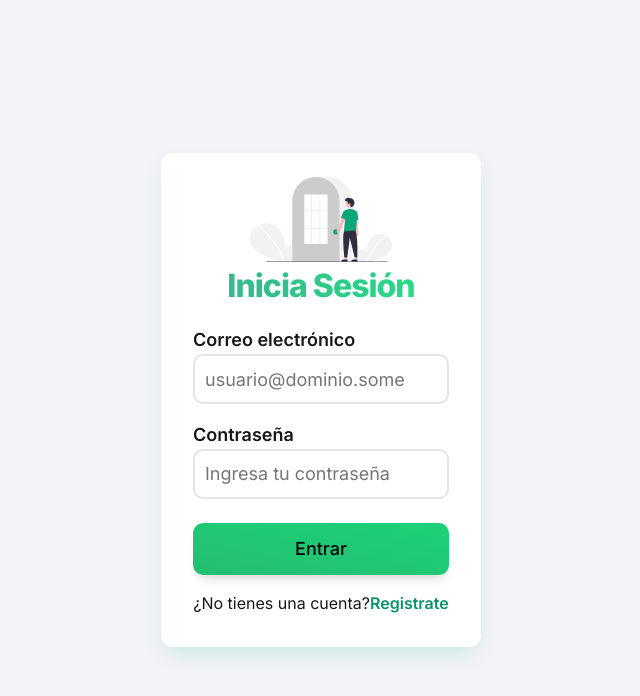
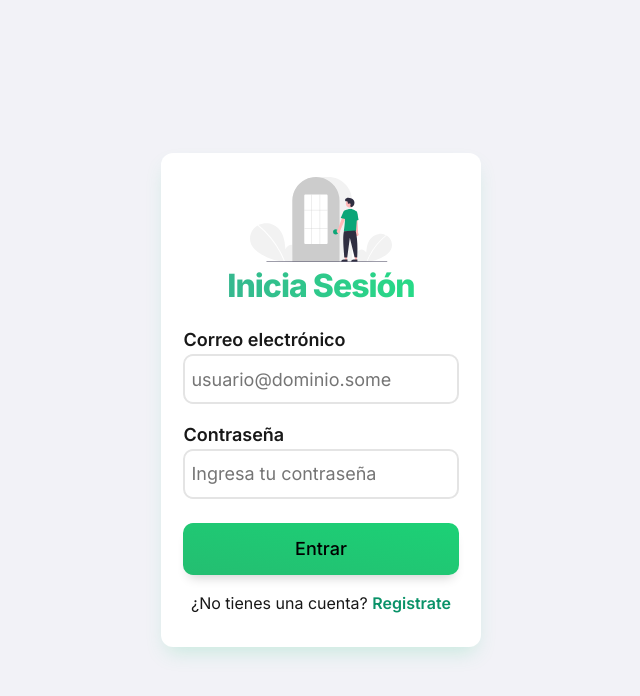
Before and after one commit to ValenciaArcega/fare, a React (Vite) app: page / in a window 1280 px wide. Shown: the top 696 px of the page, without its empty margins (319-959 px from the left). Built offline with nearby package versions, Linux system fonts and the light colour scheme; no server answers.

Commit message:
fixes: logo has been changed and some issues had been solved

```diff
--- a/src/App.css
+++ b/src/App.css
@@ -817,7 +817,7 @@ textarea {
 
 .login-label {
   min-height: 21px;
-  width: 80%;
+  width: 86%;
   margin-top: 1.2rem;
   font-size: 18px;
   font-weight: 600;
@@ -827,9 +827,9 @@ textarea {
 .login-inputMail,
 .login-inputPass {
   min-height: 50px;
-  width: 80%;
+  width: 86%;
   margin-top: 4px;
-  padding: 0 10px;
+  padding: 0 6px;
   border-radius: 10px;
   font-size: 18px;
   outline: none;
@@ -843,7 +843,7 @@ textarea {
 
 .login-buttonLogin {
   min-height: 52px;
-  width: 80%;
+  width: 86%;
   margin-top: 1.5rem;
   border-radius: 10px;
   font-size: 18px;
--- a/src/components/tasks/Tasks.jsx
+++ b/src/components/tasks/Tasks.jsx
@@ -11,9 +11,7 @@ export function Tasks({ tasksArray, userMail, setTasksArray }) {
 
   function lookFor(e) {
     setFilteredItems(
-      tasksArray.filter((item) =>
-        item.title.toLowerCase().includes(e.target.value.toLowerCase())
-      )
+      tasksArray.filter(item => item.title.toLowerCase().includes(e.target.value.toLowerCase()))
     );
     setIsSearching(true);
   }
--- a/src/components/views/SignIn.jsx
+++ b/src/components/views/SignIn.jsx
@@ -39,7 +39,7 @@ export function SignIn({ setIsRegistering }) {
           id="inputMail"
           className="login-inputMail"
           type="text"
-          autoComplete="new-password"
+          // autoComplete="new-password"
           placeholder="usuario@dominio.some"
         />
 
@@ -54,8 +54,7 @@ export function SignIn({ setIsRegistering }) {
 
         <button className="login-buttonLogin" type="submit">Entrar</button>
 
-        <label className="login-labelBGR" htmlFor="lbgr">¿No tienes una cuenta?
-          <button
+        <label className="login-labelBGR" htmlFor="lbgr">¿No tienes una cuenta? <button
           id="lbgr"
           className="login-BGR"
           type="button"
--- a/src/components/views/SignUp.jsx
+++ b/src/components/views/SignUp.jsx
@@ -30,6 +30,7 @@ export function SignUp({ setIsRegistering }) {
 
   async function addUser(e) {
     e.preventDefault();
+    reviewRegister();
     const name = e.target.sufn.value;
     const nameFixed = upperCaseName(name);
     const mail = e.target.inputMail.value;
```
Also changed, not shown: public/144-touch-icon.png, public/logo.png. Lines whose indentation alone changed are shown as unchanged.
